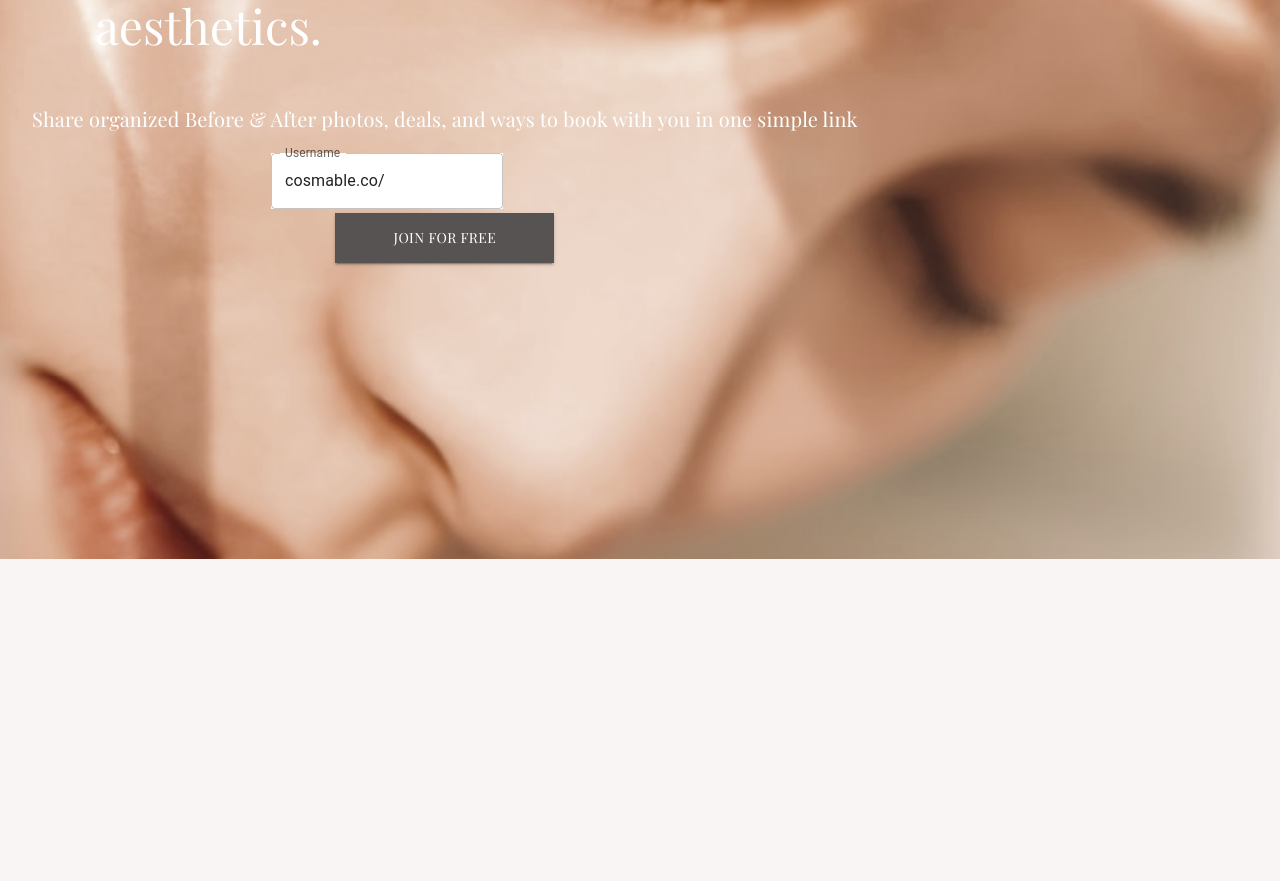
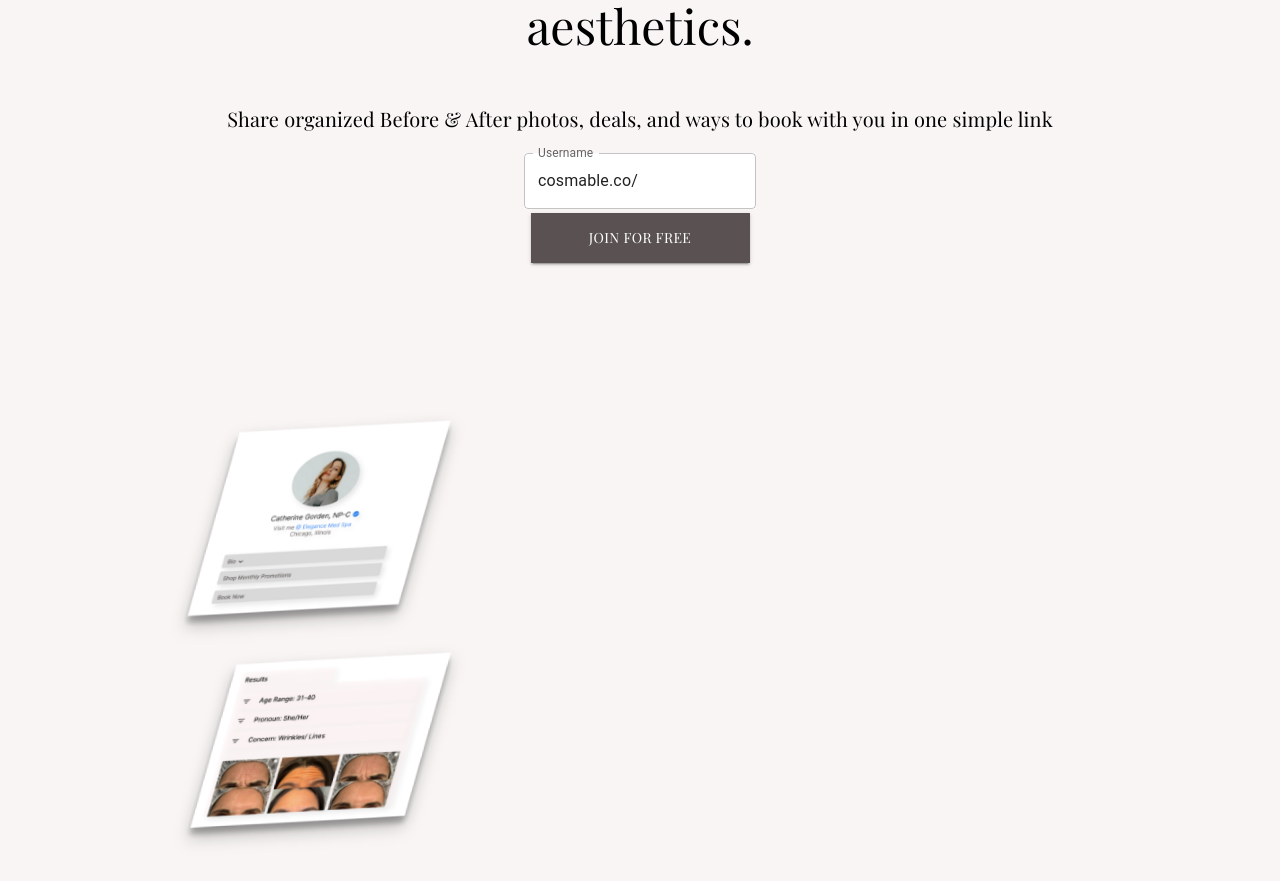
Before and after one commit to watermalon3/cosmable, a React (Vite) app in the folder client/: page / in a window 1280 px wide. Shown: the part 241-1122 px from the top of the page. Before the commit the page ends 800 px from the top, so only its background shows below. Built offline with nearby package versions, Linux system fonts and the light colour scheme; no server answers.

Commit message:
styled background back to white

```diff
--- a/client/src/App.css
+++ b/client/src/App.css
@@ -1,6 +1,8 @@
 #root {
   max-width: 1280px;
+  margin: 0 auto;
   padding: 2rem;
+  text-align: center;
 }
 
 @font-face {
--- a/client/src/Components/ProfileDetails/ProfileDetails.jsx
+++ b/client/src/Components/ProfileDetails/ProfileDetails.jsx
@@ -17,7 +17,7 @@
     justifyContent: "center",
   },
   homeBackground: {
-    background: 'url("/HomePic.png")',
+    // background: 'url("/HomePic.png")',
     backgroundSize: 'cover',
     backgroundPosition: 'center',
   },
@@ -48,7 +48,7 @@
   };
 
   return (
-    <div className={classes.whiteBackground}>
+    <div>
     <form onSubmit={handleSubmit(onSubmit)}>
       <Stack
         spacing={2}
--- a/client/src/Components/home/HomePage.jsx
+++ b/client/src/Components/home/HomePage.jsx
@@ -13,6 +13,20 @@
     flexDirection: "row",
     justifyContent: "center",
   },
+  image: {
+    justifyContent: "center",
+    width: "100%",
+    height: "auto",
+    maxWidth: "250px"
+  },
+  imageContainer: {
+    display: "flex",
+    justifyContent: "center",
+    margin: "0 auto",
+    paddingTop: "50px",
+    flexWrap: "wrap",
+    gap: "10px",
+  },
 }));
 
 function HomePage() {
@@ -27,18 +41,19 @@
   return (
     <>
       <ButtonAppBar isHomePage={true} className="AppBar-transparent" />
-      <div className={classes.homeBackground}>
+      <div>
         <Grid container direction="column" alignItems="center">
           <Grid item>
             <Typography
               variant="h3"
               sx={{
-                textAlign: "left",
+                textAlign: "center",
                 fontFamily: "Playfair Display",
                 maxWidth: "700px",
-                color: "white",
+                color: "black",
                 paddingBottom: "50px",
-                paddingTop: "100px",
+
+                paddingTop: { xs: "50px", md: "100px" },
                 marginTop: "50px",
               }}
             >
@@ -49,9 +64,9 @@
             <Typography
               variant="h6"
               sx={{
-                textAlign: "left",
+                textAlign: "center",
                 fontFamily: "Playfair Display",
-                color: "white",
+                color: "black",
                 marginBottom: "10px",
               }}
             >
@@ -59,7 +74,7 @@
               with you in one simple link
             </Typography>
           </Grid>
-          <Grid item>
+          <Grid item sx={{ width: "100%" }}>
             <Grid container direction="column" alignItems="center">
               <Grid item>
                 <TextField
@@ -101,6 +116,37 @@
                   Join for Free
                 </Button>
               </Grid>
+              <hr/>
+              <Grid
+                container
+                className={classes.imageContainer}
+                justifyContent="center"
+                direction="column"
+                padding={20}
+                spacing={0}
+
+              >
+                <Grid item sx={{
+                  width: "250.56px",
+                  height: "222.17px",
+                  left: "55.11px",
+                  top: "792.56px",
+                  filter: "drop-shadow(0px 8px 8px rgba(0, 0, 0, 0.25))",
+                  transform: "matrix(1, -0.03, -0.14, 0.99, 0, 0);}}>",
+                }}>
+                  <img src="/1.png" alt="Image 1" className={classes.image} />
+                </Grid>
+                <Grid item sx={{
+                  width: "250.56px",
+                  height: "222.17px",
+                  right: "55.11px",
+                  top: "792.56px",
+                  filter: "drop-shadow(0px 8px 8px rgba(0, 0, 0, 0.25))",
+                  transform: "matrix(1, -0.03, -0.14, 0.99, 0, 0);}}>",
+                }}>
+                  <img src="/2.png" alt="Image 2" className={classes.image} />
+                </Grid>
+              </Grid>
             </Grid>
           </Grid>
         </Grid>
--- a/client/src/Components/home/home.css
+++ b/client/src/Components/home/home.css
@@ -25,7 +25,7 @@
 
 }
 
-body {
+/* body {
   background-image: url(/HomePic.png);
   background-size: cover;
   background-repeat: no-repeat;
@@ -38,4 +38,4 @@
   -moz-filter: grayscale(30%);
 
 
-}
+} */
--- a/client/src/Components/login/Register.jsx
+++ b/client/src/Components/login/Register.jsx
@@ -33,7 +33,7 @@
 
   return (
     <>
-      <ButtonAppBar isHomePage={false} className="AppBar-transparent" />
+      <ButtonAppBar isHomePage={true} className="AppBar-transparent" />
       <div>
         {showProfileDetails ? (
           <ProfileDetails />
```
Also changed, not shown: client/src/Components/ProfileDetails/profileDetails.css (added, +9 -0 lines), client/public/1.png (added), client/public/2.png (added), client/src/index.css (line endings or trailing spaces).
